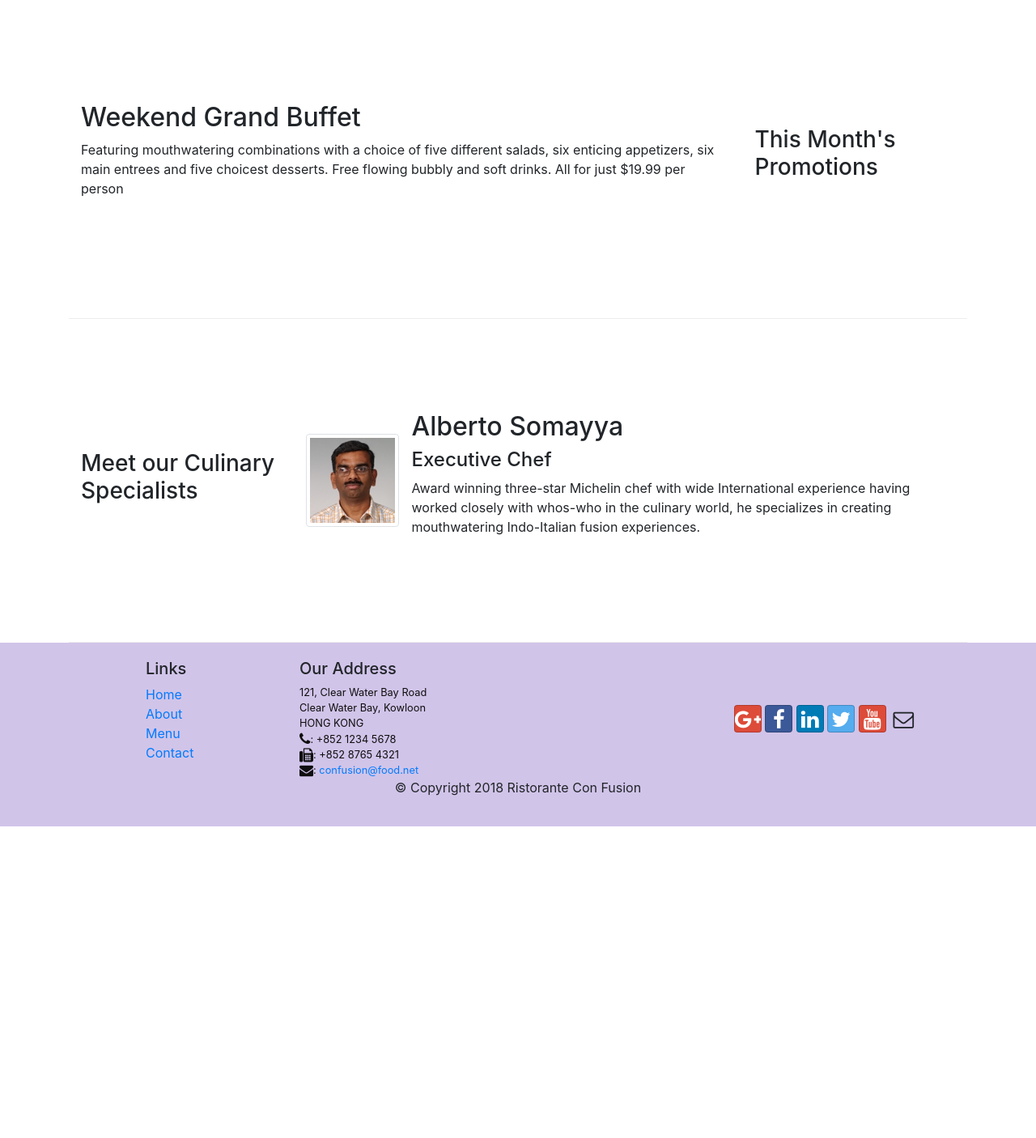
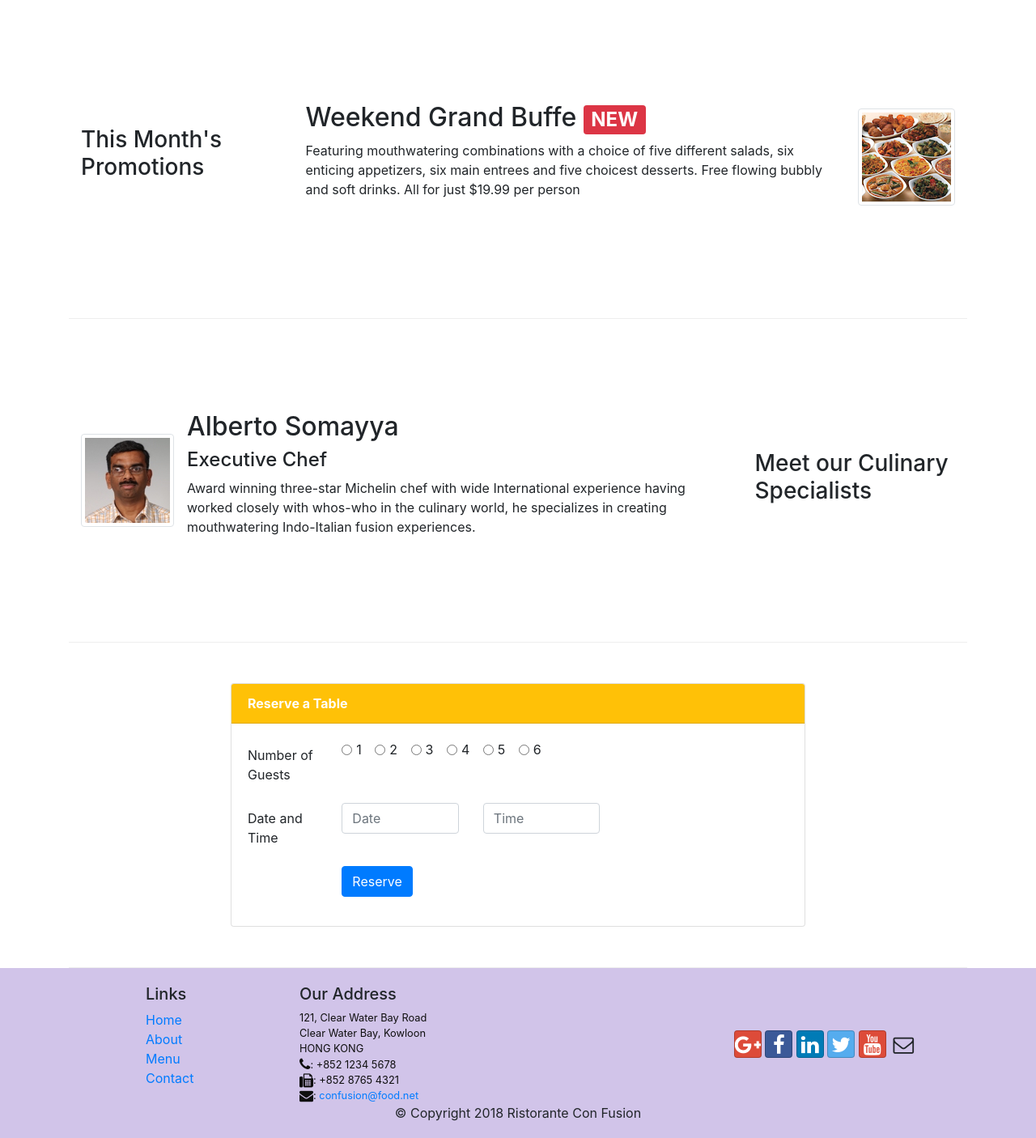
Before and after one commit to AlexKost70/Bootstrap-Confusion, a website: page index.html in a window 1280 px wide. Shown: the part 740-2146 px from the top of the page at 81% size. Before the commit the page ends 1761 px from the top, so only its background shows below. Drawn offline with nearby package versions, Linux system fonts and the light colour scheme.

Commit message:
Fixed text on small screens, added Reserve Table button and form

```diff
--- a/index.html
+++ b/index.html
@@ -39,6 +39,9 @@
                 <div class="col-12 col-sm align-self-center">
                     <img src="./img/logo.png" alt="Logo" class="img-fluid">
                 </div>
+                <div class="col-12 col-md col-sm align-self-center">
+                    <a class="btn btn-warning" href="#reserveCard">Reserve Table</a>
+                </div>
             </div>
         </div>
     </header>
@@ -53,7 +56,7 @@
                     <img src="img/uthappizza.png" alt="Uthappizza" class="d-flex mr-3 img-thumbnail align-self-center">
                     <div class="media-body">
                         <h2 class="mt-0">Uthappizza <span class="badge badge-danger">HOT</span> <span class="badge badge-pill badge-secondary">$4.99</span></h2>
-                        <p>A unique combination of Indian Uthappam (pancake) and Italian pizza, topped with Cerignola olives, ripe vine cherry tomatoes, Vidalia onion, Guntur chillies and Buffalo Paneer.</p>
+                        <p class="d-none d-md-block">A unique combination of Indian Uthappam (pancake) and Italian pizza, topped with Cerignola olives, ripe vine cherry tomatoes, Vidalia onion, Guntur chillies and Buffalo Paneer.</p>
                     </div>
                 </div>
             </div>
@@ -61,26 +64,93 @@
 
 
         <div class="row row-content align-items-center">
-            <div class="col-12 col-sm-4 col-md-3 order-sm-last">
+            <div class="col-12 col-sm-4 col-md-3 order-sm-first">
                 <h3>This Month's Promotions</h3>
             </div>
-            <div class="col col-sm col-md order-sm-first">
-                <h2>Weekend Grand Buffet</h2>
-                <p>Featuring mouthwatering combinations with a choice of five different salads, six enticing appetizers, six main entrees and five choicest desserts. Free flowing bubbly and soft drinks. All for just $19.99 per person </p>
+            <div class="col col-sm col-md order-sm-last">
+                <div class="media">
+                    <div class="media-body">
+                        <h2 class="mt-0">Weekend Grand Buffe <span class="badge badge-danger">NEW</span></h2>
+                        <p class="d-none d-md-block">Featuring mouthwatering combinations with a choice of five different salads, six enticing appetizers, six main entrees and five choicest desserts. Free flowing bubbly and soft drinks. All for just $19.99 per person </p>
+                    </div>
+                    <img src="img/buffet.png" alt="Uthappizza" class="d-flex ml-3 img-thumbnail align-self-center">
+                </div>
             </div>
         </div>
 
         <div class="row row-content align-items-center">
-            <div class="col-12 col-sm-4 col-md-3">
+            <div class="col-12 col-sm-4 col-md-3 order-sm-last">
                 <h3>Meet our Culinary Specialists</h3>
             </div>
-            <div class="col col-sm col-md">
+            <div class="col col-sm col-md order-sm-first">
                 <div class="media">
                     <img src="img/alberto.png" alt="Alberto" class="d-flex mr-3 img-thumbnail align-self-center">
                     <div class="media-body">
                         <h2>Alberto Somayya</h2>
                         <h4>Executive Chef</h4>
-                        <p>Award winning three-star Michelin chef with wide International experience having worked closely with whos-who in the culinary world, he specializes in creating mouthwatering Indo-Italian fusion experiences. </p>
+                        <p class="d-none d-md-block">Award winning three-star Michelin chef with wide International experience having worked closely with whos-who in the culinary world, he specializes in creating mouthwatering Indo-Italian fusion experiences. </p>
+                    </div>
+                </div>
+            </div>
+        </div>
+        <div class="row row-content" id="reserveCard">
+            <div class="offset-md-2 col-sm-12 col-md-8">
+                <div class="card">
+                    <div class="card-header bg-warning text-white"><strong>Reserve a Table</strong></div>
+                    <div class="card-body">
+                        <form action="">
+                            <div class="form-group">
+                                <div class="row">
+                                    <legend class="col-form-label col-xs-12 col-sm-3 col-md-3 col-lg-2">
+                                        Number of Guests
+                                    </legend>
+                                    <div class="col-9 col-xs-12">
+                                        <div class="form-check-inline">
+                                            <input type="radio" class="form-check-input" name="guestsNumber" id="guestsNumber1" value="1">
+                                            <label for="guestsNumber1" class="form-check-label">1</label>
+                                        </div>
+                                        <div class="form-check-inline">
+                                            <input type="radio" class="form-check-input" name="guestsNumber" id="guestsNumber2" value="2">
+                                            <label for="guestsNumber2" class="form-check-label">2</label>
+                                        </div>
+                                        <div class="form-check-inline">
+                                            <input type="radio" class="form-check-input" name="guestsNumber" id="guestsNumber3" value="3">
+                                            <label for="guestsNumber3" class="form-check-label">3</label>
+                                        </div>
+                                        <div class="form-check-inline">
+                                            <input type="radio" class="form-check-input" name="guestsNumber" id="guestsNumber4" value="4">
+                                            <label for="guestsNumber4" class="form-check-label">4</label>
+                                        </div>
+                                        <div class="form-check-inline">
+                                            <input type="radio" class="form-check-input" name="guestsNumber" id="guestsNumber5" value="5">
+                                            <label for="guestsNumber5" class="form-check-label">5</label>
+                                        </div>
+                                        <div class="form-check-inline">
+                                            <input type="radio" class="form-check-input" name="guestsNumber" id="guestsNumber6" value="6">
+                                            <label for="guestsNumber6" class="form-check-label">6</label>
+                                        </div>
+                                    </div>
+                                </div>
+                            </div>
+                            <div class="form-group">
+                                <div class="row">
+                                    <label for="date" class="col-form-label col-xs-12 col-sm-3 col-md-3 col-lg-2">Date and Time</label>
+                                    <div class="col-12 col-sm-4 col-md-3">
+                                    <input type="text" class="form-control" id="date" placeholder="Date" required>
+                                    </div>
+                                    <div class="col-12 col-sm-4 col-md-3">
+                                    <input type="text" class="form-control" id="time" placeholder="Time" required>
+                                    </div>
+                                </div>
+                            </div>
+                            <div class="form-group">
+                                <div class="row">
+                                    <div class="offset-0 offset-sm-3 offset-lg-2 col-12 col-sm-9 col-sm-lg-10">
+                                        <button type="submit" class="btn btn-primary">Reserve</button>
+                                    </div>
+                                </div>
+                            </div>
+                        </form>
                     </div>
                 </div>
             </div>
```
Also changed, not shown: 1 other file.
